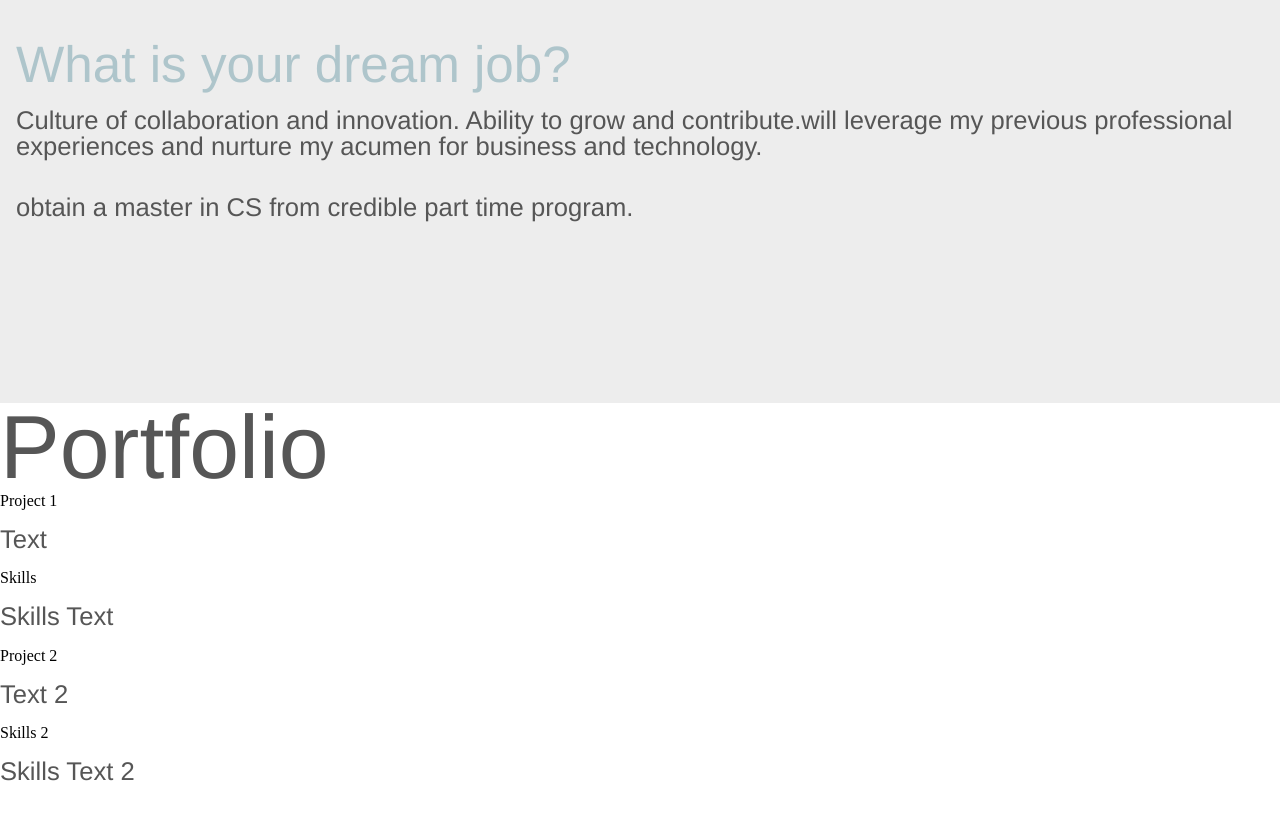
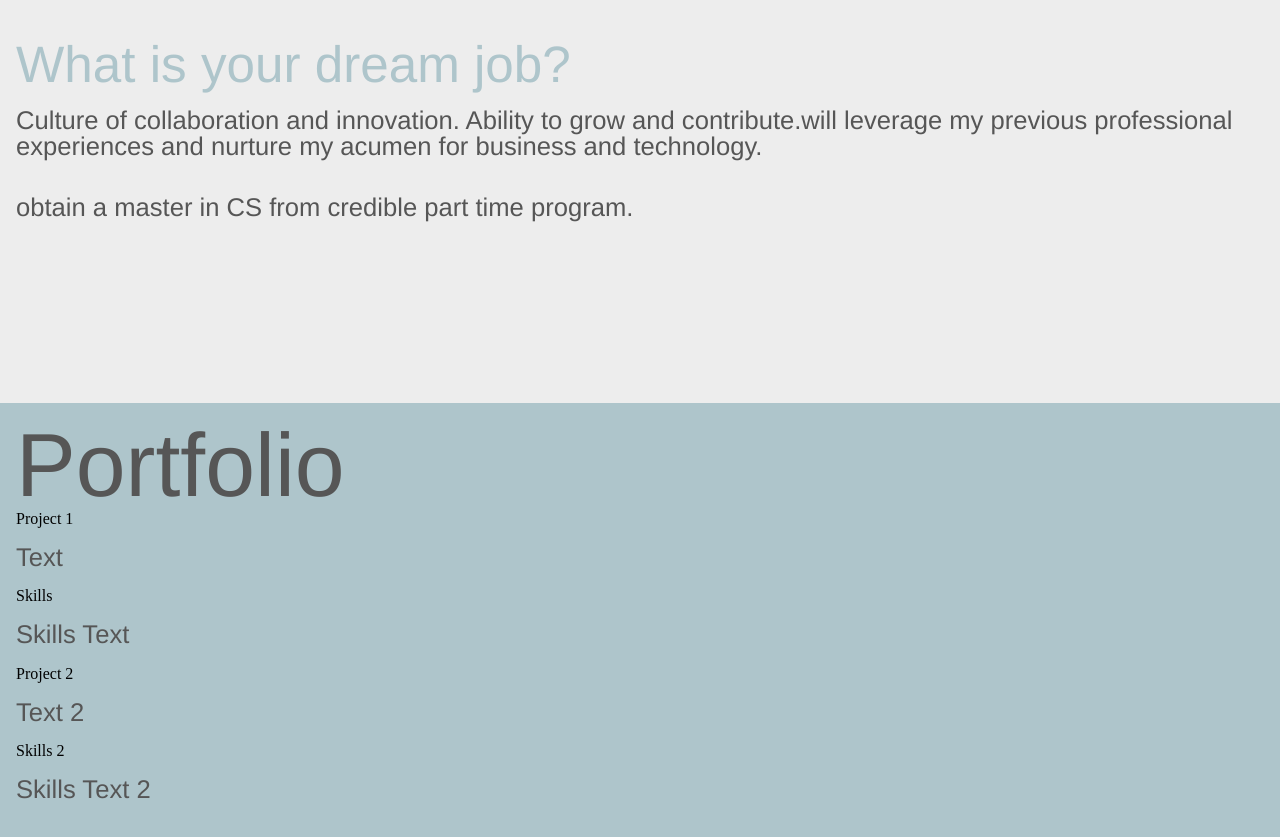
Before and after one commit to lindafoodev/portfolio-site, a React app: page / in a window 1280 px wide. Shown: the part 2935-3772 px from the top of the page. Before the commit the page ends 3738 px from the top, so only its background shows below. Built offline with nearby package versions, Linux system fonts and the light colour scheme.

Commit message:
starting portfolio

```diff
--- a/src/components/portfolio.js
+++ b/src/components/portfolio.js
@@ -4,19 +4,19 @@ import '../css/portfolio.css';
 
 export default function Portfolio() {
     return (
-       <div>
-          <section>
+       <div id="portfolio">
+          <section className="portfolio">
             <h2>
               Portfolio
             </h2>
-            <div>
-              <div>
+            <div className="portfolio-container">
+              <div className="project-one-container">
                 <h5>Project 1</h5>
                 <p> Text </p>
                 <h6> Skills </h6>
                 <p> Skills Text </p>
               </div>
-              <div>
+              <div className="project-two-container">
                 <h5>Project 2</h5>
                 <p> Text 2</p>
                 <h6> Skills 2</h6>
--- a/src/index.css
+++ b/src/index.css
@@ -205,6 +205,26 @@ div.third-question, div.fourth-question{
   height: 50%
 }
 
+#portfolio{
+  width: 100%;
+  position: relative;
+  overflow: hidden;
+  display: block;
+  margin: 0 auto;
+  background-color: #AEC5CB;
+  padding-top: 18px;
+  height: 100vh;
+  display: flex;
+  flex-wrap: wrap;
+  align-items: left;
+  padding-left: 1em;
+  margin-right: 1em;
+  justify-content: flex-start;
+  overflow: auto;
+  overflow-y: scroll;
+  overflow-x: hidden;
+}
+
 
 
 
```
